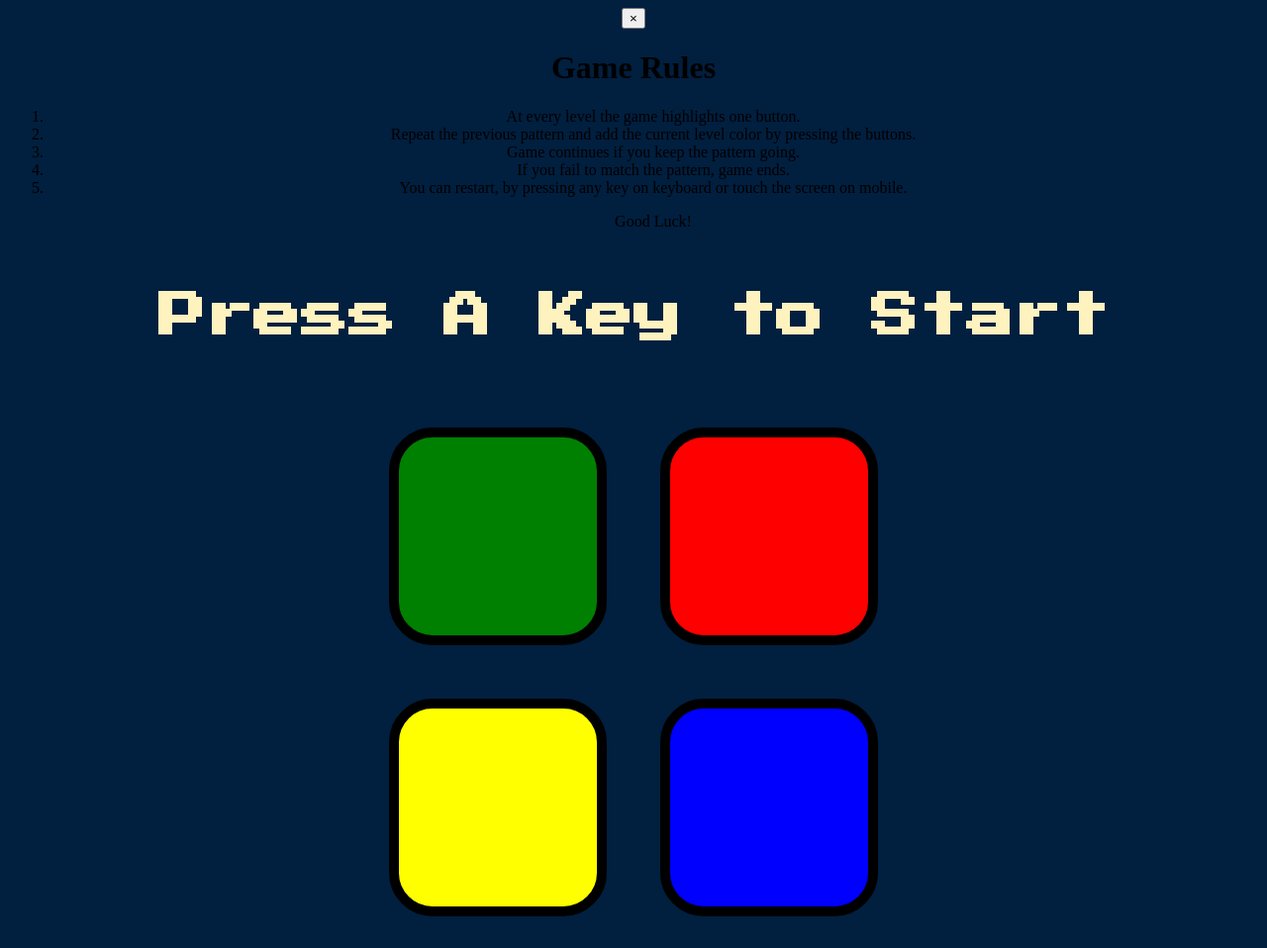
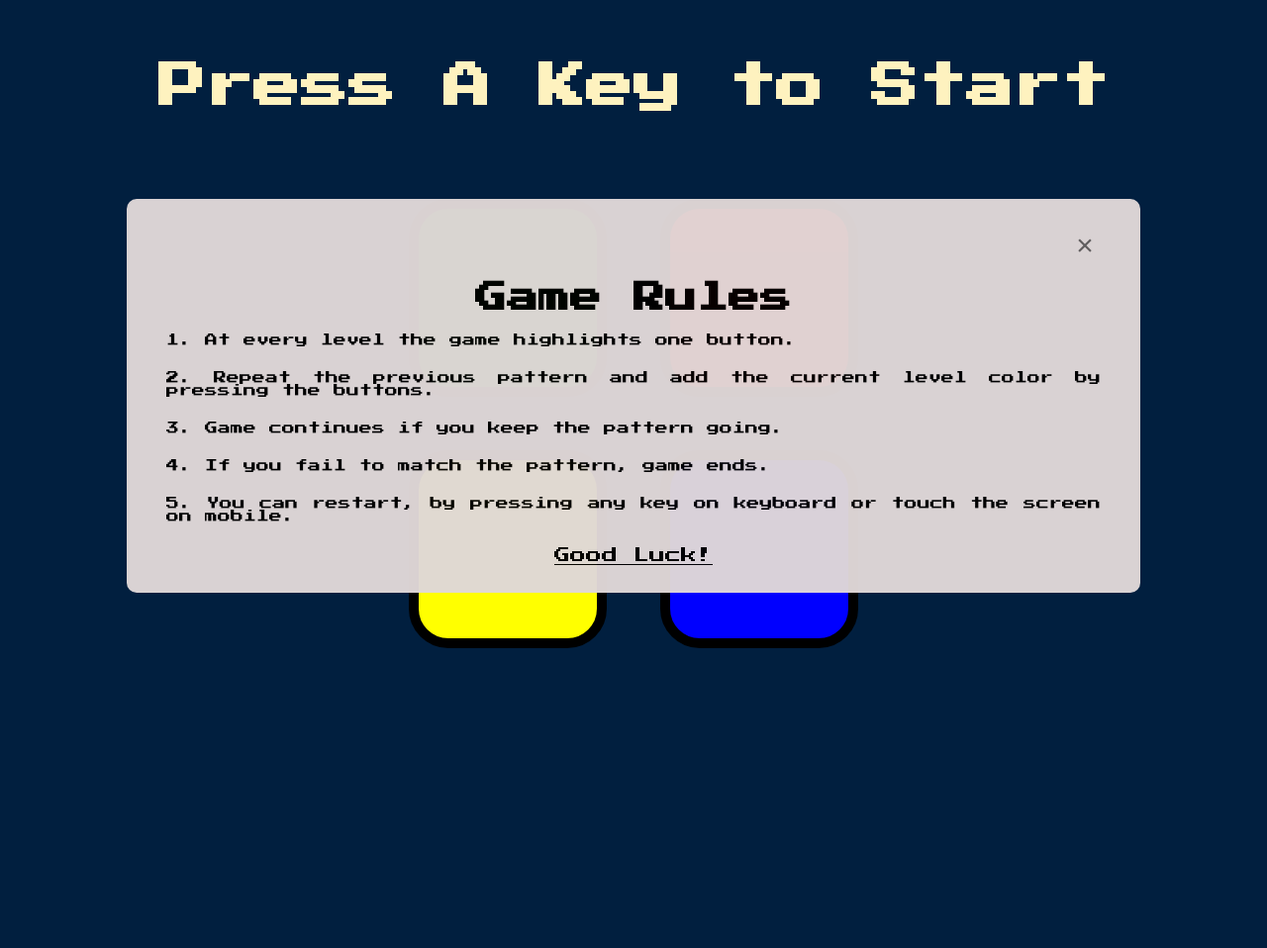
Before and after one commit to gargajit/simon_game, a plain HTML site: page index.html in a window 1280 px wide. Shown: the whole page at 99% size. After the commit the page ends 800 px from the top, so only its background shows below. Drawn offline with nearby package versions, Linux system fonts and the light colour scheme.

Commit message:
Update styles.css

```diff
--- a/styles.css
+++ b/styles.css
@@ -1,3 +1,54 @@
+*,
+*:before,
+*:after{
+    padding: 0;
+    margin: 0;
+    box-sizing: border-box;
+}
+.popup {
+    font-family: 'Press Start 2P', cursive;
+    background-color: #e0d8d8;
+    width: 80%;
+    padding: 30px 40px;
+    position: absolute;
+    transform: translate(-50%, -50%);
+    left: 50%;
+    top: 50%;
+    border-radius: 10px;
+    opacity: 0.97;
+}
+
+.popup > h1 {
+    margin-bottom: 20px;
+}
+
+.popup ol {
+    list-style-position: inside;
+}
+
+.popup li {
+    margin-bottom: 25px;
+    text-align: justify;
+    font-size: small;
+}
+
+.popup p {
+    text-decoration: underline;
+    cursor: pointer;
+}
+
+.popup > button {
+    display: block;
+    margin: 0 0 20px auto;
+    background-color: transparent;
+    font-size: 30px;
+    color: #635f5f;
+    width: 2rem;
+    border: none;
+    outline: none;
+    cursor: pointer;
+}
+
 body {
     text-align: center;
     background-color: #011F3F;
```
Lines whose indentation alone changed are shown as unchanged.
